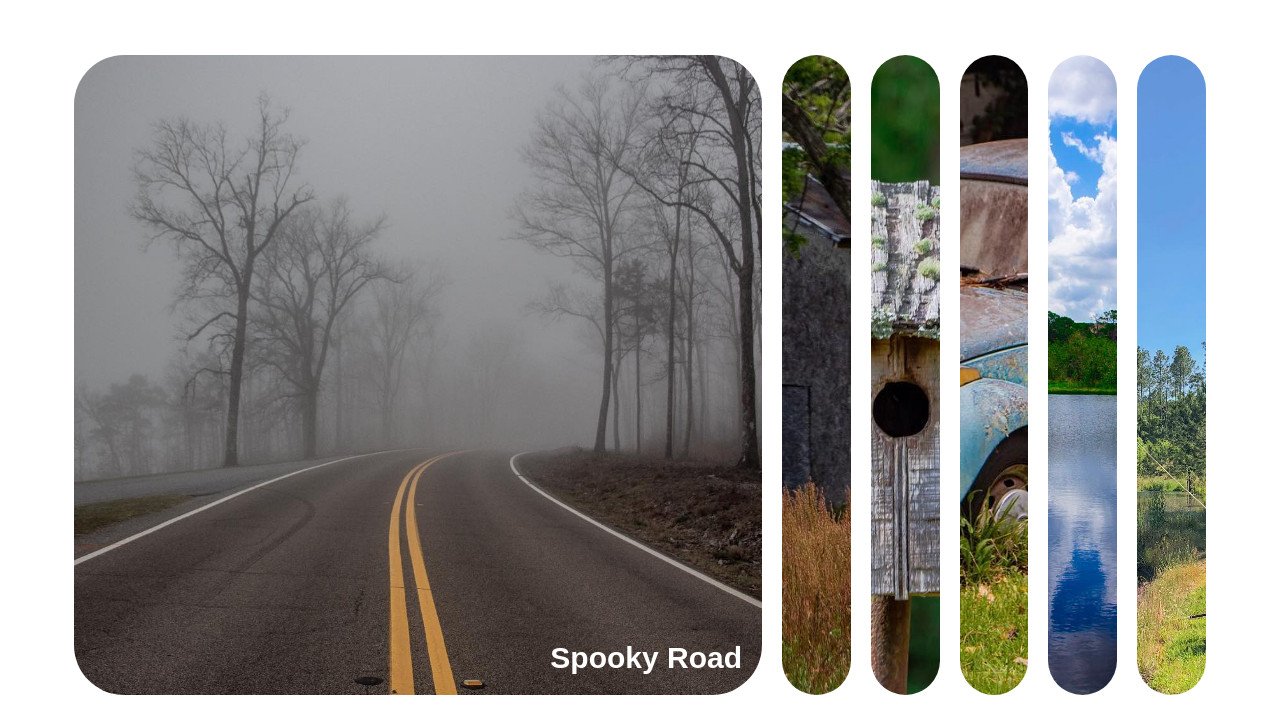
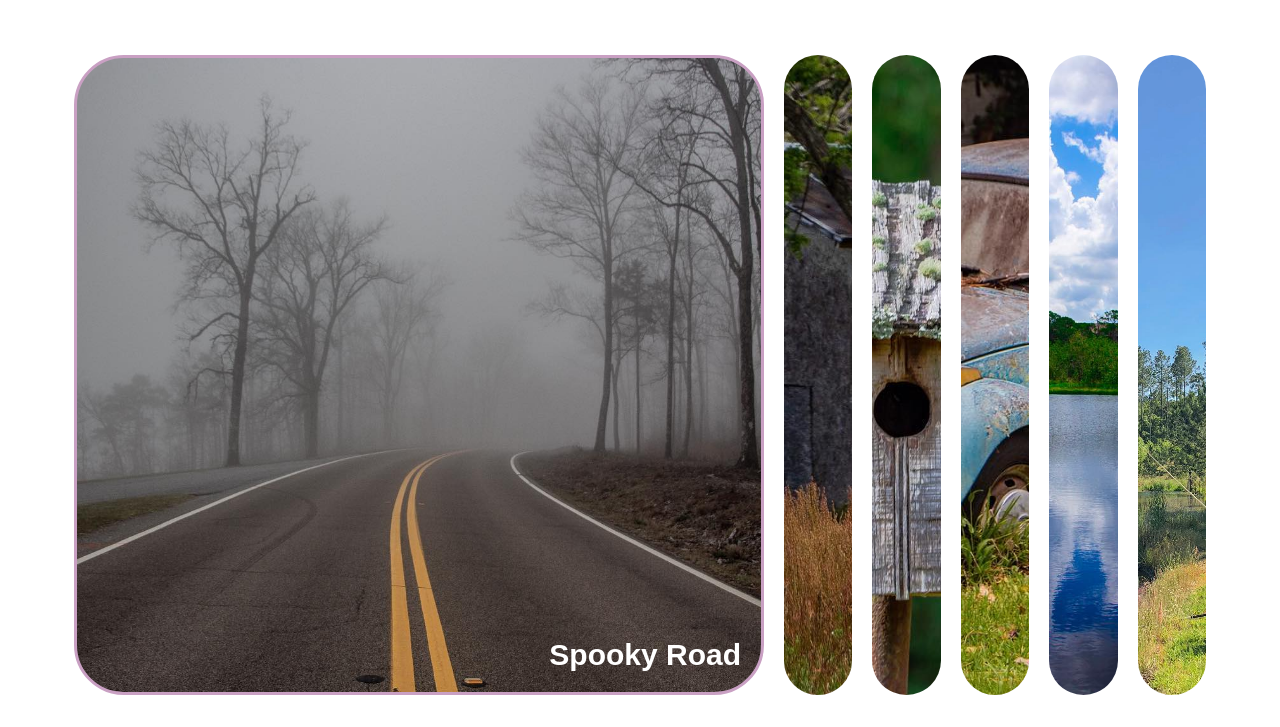
Before and after one commit to keirlsmith/expanding_cards, a plain HTML site: page index.html in a window 1280 px wide. In both pictures the pointer is over the element "Spooky Road". Shown: the part 73-800 px from the top of the page. Drawn offline with Linux system fonts and the light colour scheme; a web font is replaced by a local one.

Commit message:
Add in JS and CSS 2

```diff
--- a/style.css
+++ b/style.css
@@ -48,6 +48,10 @@ body {
 
 }
 
+.panel:hover {
+    border:  solid rgb(201, 160, 195);
+}
+
 .panel h3 {
     font-size: 30px;
     position: absolute;
@@ -59,6 +63,8 @@ body {
 
 .panel.active {
     flex: 5;
+
+
 }
 
 .panel.active h3 {
```
